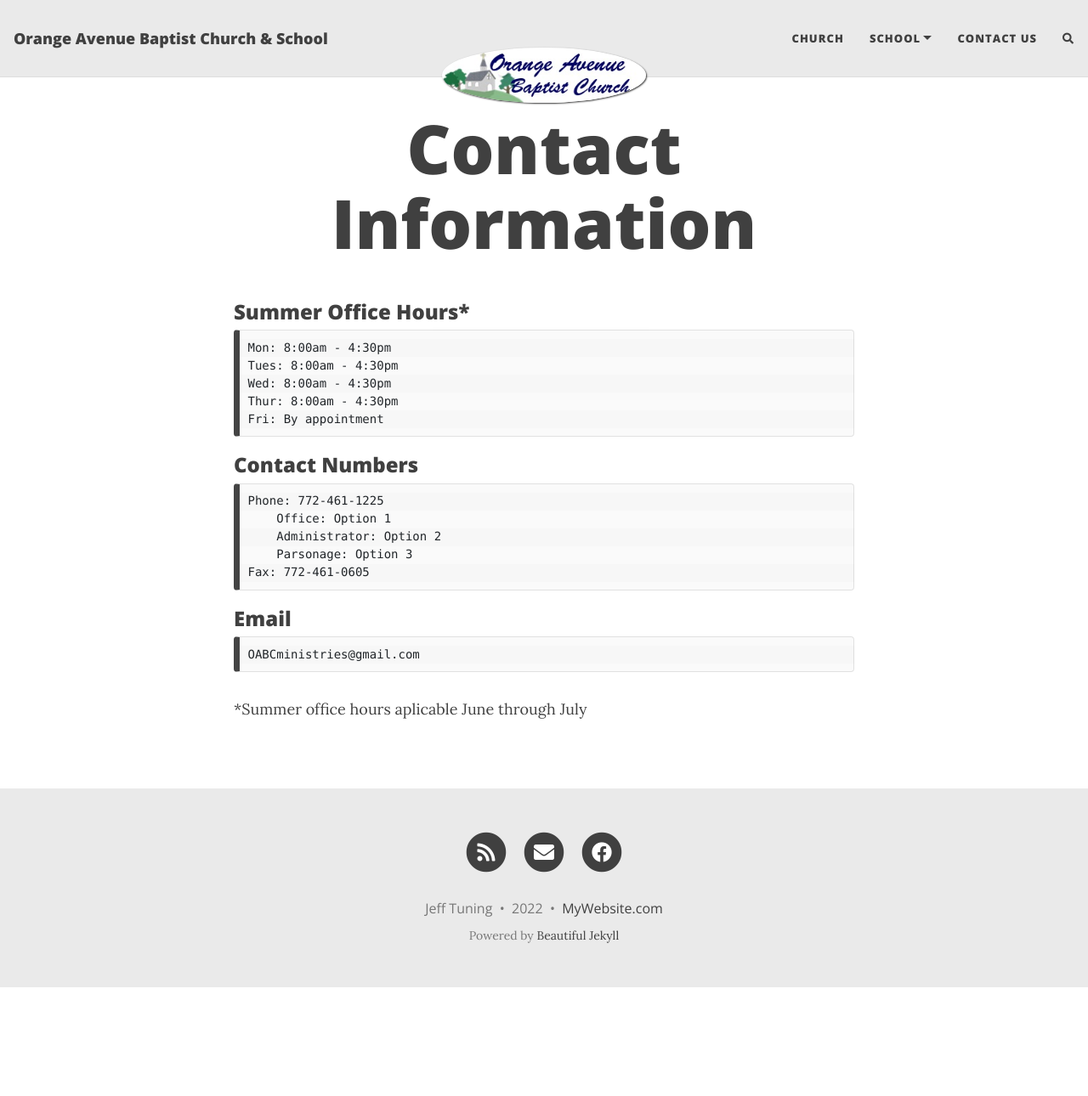
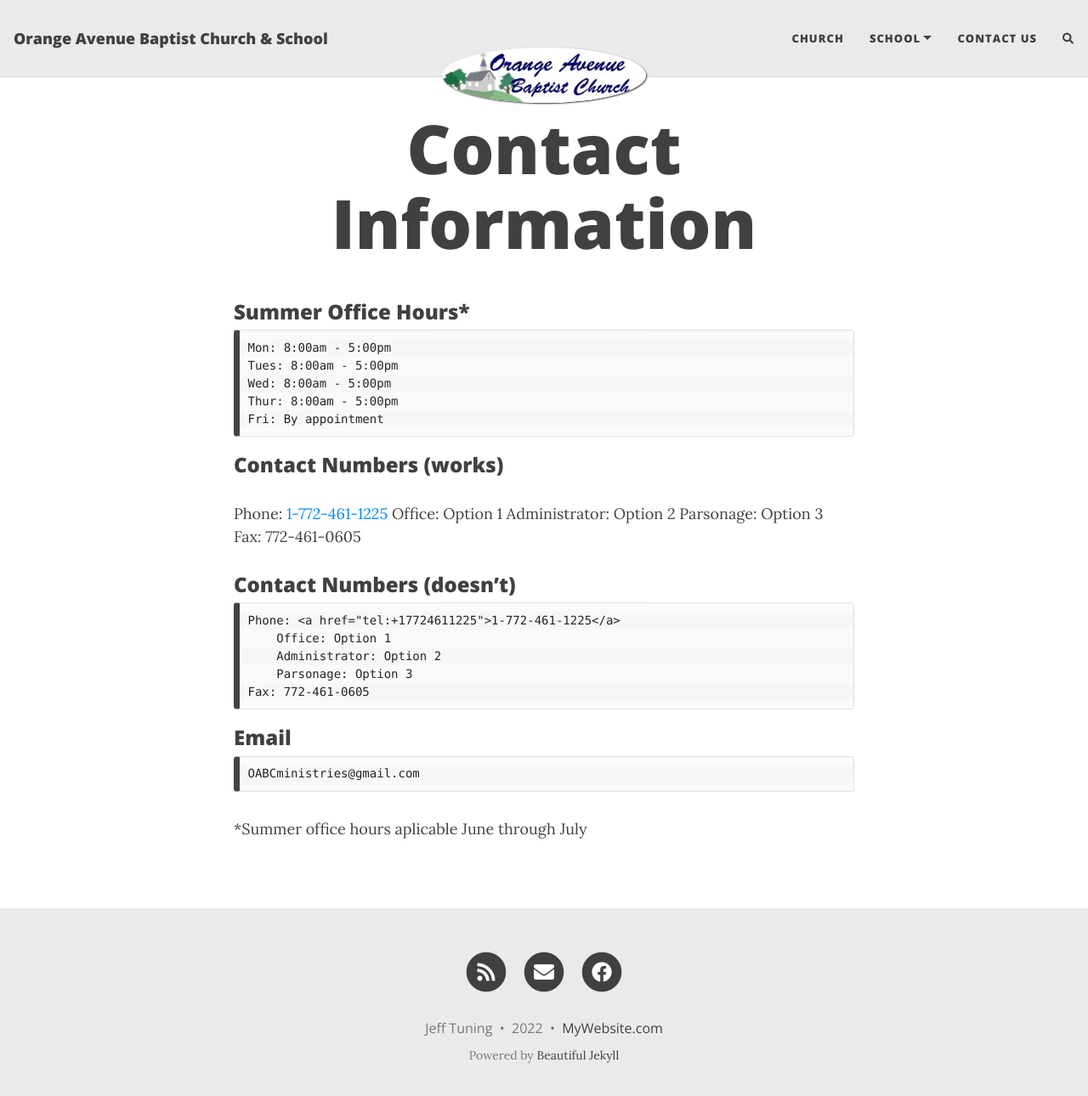
Before and after one commit to techdouttech/oabc-website, a Jekyll site: the page built from contact.md, in a window 1280 px wide and 1303 px high. Shown: the top 1290 px of the window at 85% size. Built offline with Jekyll 4.4.1, drawn with Linux system fonts in a browser that asks for light colours; nearby versions of some CDN libraries; comment, search, counter and statistics services are not loaded.

Commit message:
Contact page update

```diff
--- a/contact.md
+++ b/contact.md
@@ -6,14 +6,28 @@
 ---
 
 ### Summer Office Hours*
-    Mon: 8:00am - 4:30pm
-    Tues: 8:00am - 4:30pm
-    Wed: 8:00am - 4:30pm
-    Thur: 8:00am - 4:30pm
+    Mon: 8:00am - 5:00pm
+    Tues: 8:00am - 5:00pm
+    Wed: 8:00am - 5:00pm
+    Thur: 8:00am - 5:00pm
     Fri: By appointment
 
-### Contact Numbers
-    Phone: 772-461-1225
+<!---### Office Hours
+    Mon: 8:00am - 3:30pm
+    Tues: 8:00am - 3:30pm
+    Wed: 8:00am - 3:30pm
+    Thur: 8:00am - 3:30pm
+    Fri: 8:00am - 3:30pm--->
+
+### Contact Numbers (works)
+Phone: <a href="tel:+17724611225">1-772-461-1225</a>
+        Office: Option 1
+        Administrator: Option 2
+        Parsonage: Option 3
+    Fax: 772-461-0605
+
+### Contact Numbers (doesn't)
+    Phone: <a href="tel:+17724611225">1-772-461-1225</a>
         Office: Option 1
         Administrator: Option 2
         Parsonage: Option 3
```
